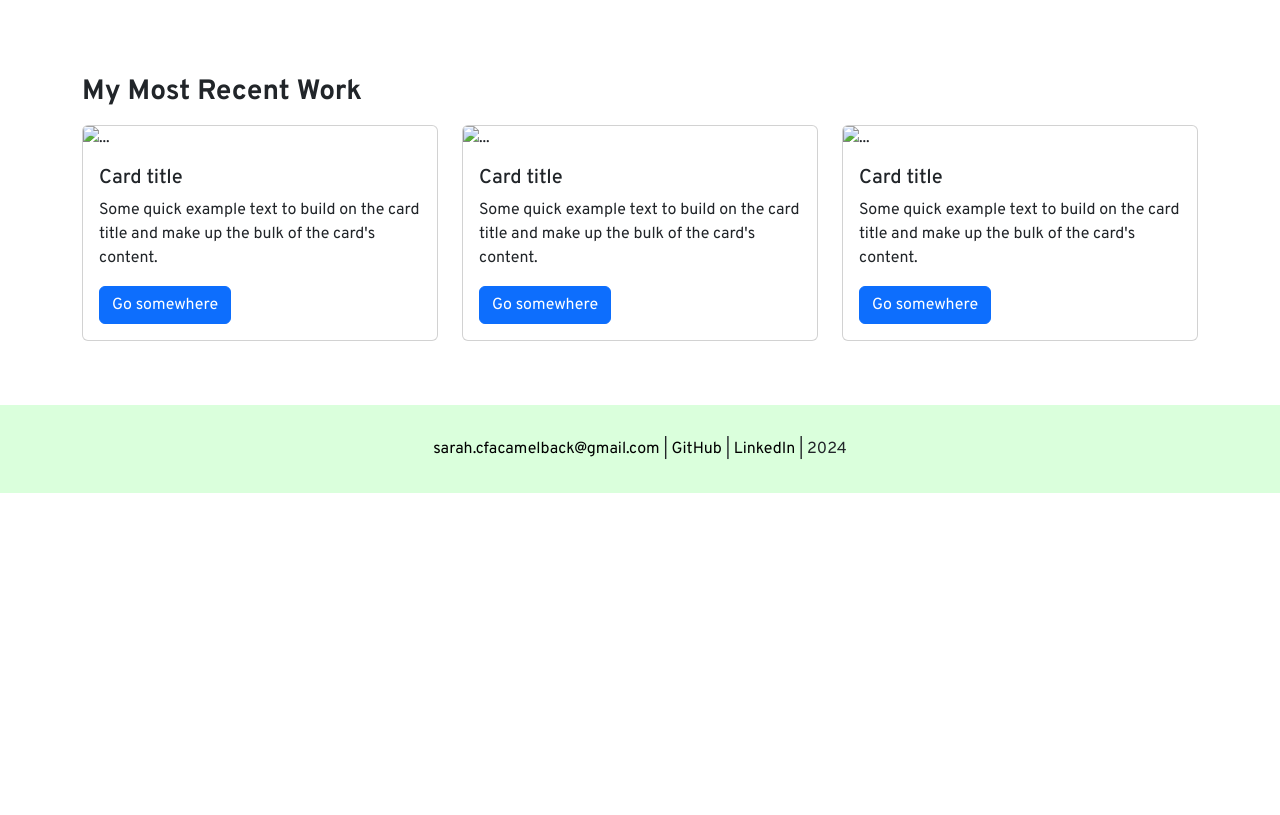
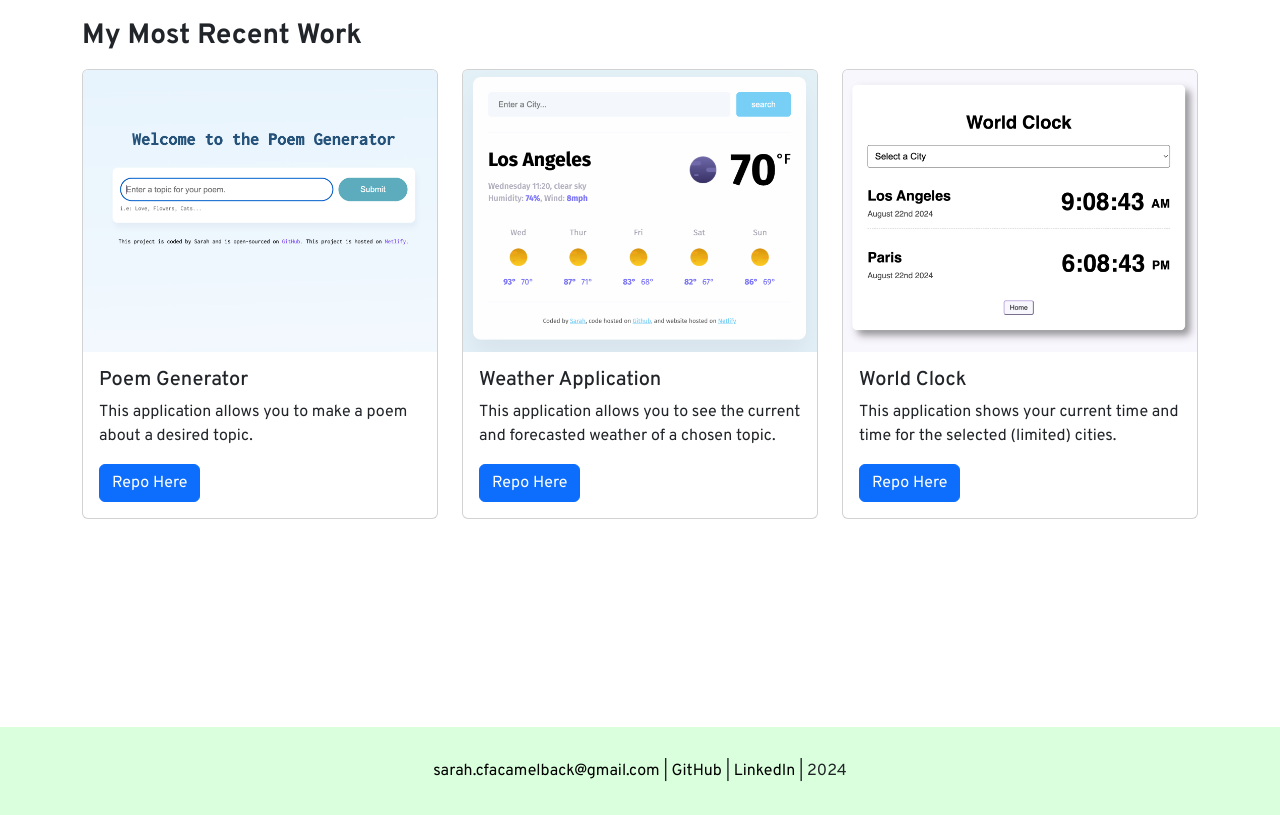
Before and after one commit to sarahvue/portfolio-project, a plain HTML site: page index.html in a window 1280 px wide. Shown: the part 1072-1887 px from the top of the page. Before the commit the page ends 1565 px from the top, so only its background shows below. Drawn offline with nearby package versions, Linux system fonts and the light colour scheme.

Commit message:
added design for projects.

```diff
--- a/index.html
+++ b/index.html
@@ -79,45 +79,72 @@
           <i class="fa-brands fa-python"></i>
         </div>
       </section>
-      <section class="recent-work mb-5">
+      <section class="recent-work">
         <h3 class="mb-3">My Most Recent Work</h3>
         <div class="row">
           <div class="col-lg-4 mb-3">
             <div class="card">
-              <img src="..." class="card-img-top" alt="..." />
+              <img
+                src="/images/Poem-generator.png"
+                class="card-img-top"
+                alt="Poem Generator application preview"
+              />
               <div class="card-body">
-                <h5 class="card-title">Card title</h5>
+                <h5 class="card-title">Poem Generator</h5>
                 <p class="card-text">
-                  Some quick example text to build on the card title and make up
-                  the bulk of the card's content.
+                  This application allows you to make a poem about a desired
+                  topic.
                 </p>
-                <a href="#" class="btn btn-primary">Go somewhere</a>
+                <a
+                  href="https://github.com/sarahvue/Poem-Generator"
+                  class="btn btn-primary"
+                  target="_blank"
+                  >Repo Here</a
+                >
               </div>
             </div>
           </div>
           <div class="col-lg-4 mb-3">
             <div class="card">
-              <img src="..." class="card-img-top" alt="..." />
+              <img
+                src="/images/weather-app.png"
+                class="card-img-top"
+                alt="Weather application preview"
+              />
               <div class="card-body">
-                <h5 class="card-title">Card title</h5>
+                <h5 class="card-title">Weather Application</h5>
                 <p class="card-text">
-                  Some quick example text to build on the card title and make up
-                  the bulk of the card's content.
+                  This application allows you to see the current and forecasted
+                  weather of a chosen topic.
                 </p>
-                <a href="#" class="btn btn-primary">Go somewhere</a>
+                <a
+                  href="https://github.com/sarahvue/weatherapplication"
+                  class="btn btn-primary"
+                  target="_blank"
+                  >Repo Here</a
+                >
               </div>
             </div>
           </div>
           <div class="col-lg-4 mb-3">
             <div class="card">
-              <img src="..." class="card-img-top" alt="..." />
+              <img
+                src="/images/World-Clock.png"
+                class="card-img-top"
+                alt="World Clock application preview"
+              />
               <div class="card-body">
-                <h5 class="card-title">Card title</h5>
+                <h5 class="card-title">World Clock</h5>
                 <p class="card-text">
-                  Some quick example text to build on the card title and make up
-                  the bulk of the card's content.
+                  This application shows your current time and time for the
+                  selected (limited) cities.
                 </p>
-                <a href="#" class="btn btn-primary">Go somewhere</a>
+                <a
+                  href="https://github.com/sarahvue/worldClock"
+                  class="btn btn-primary"
+                  target="_blank"
+                  >Repo Here</a
+                >
               </div>
             </div>
           </div>
--- a/src/styles.css
+++ b/src/styles.css
@@ -10,11 +10,12 @@ body {
 
 .custom-navbar {
   background-color: var(--primary-color) !important;
+  height: 10vh;
 }
 
 .intro {
   background-color: var(--primary-color);
-  height: 100vh;
+  height: 90vh;
   display: flex;
   justify-content: center;
   align-items: center;
@@ -52,6 +53,10 @@ h3 {
   justify-content: space-between;
 }
 
+.recent-work {
+  margin-bottom: 12em;
+}
+
 footer {
   background-color: var(--primary-color);
   text-align: center;
```
Also changed, not shown: images/Poem-generator.png (added), images/World-Clock.png (added), images/weather-app.png (added).
